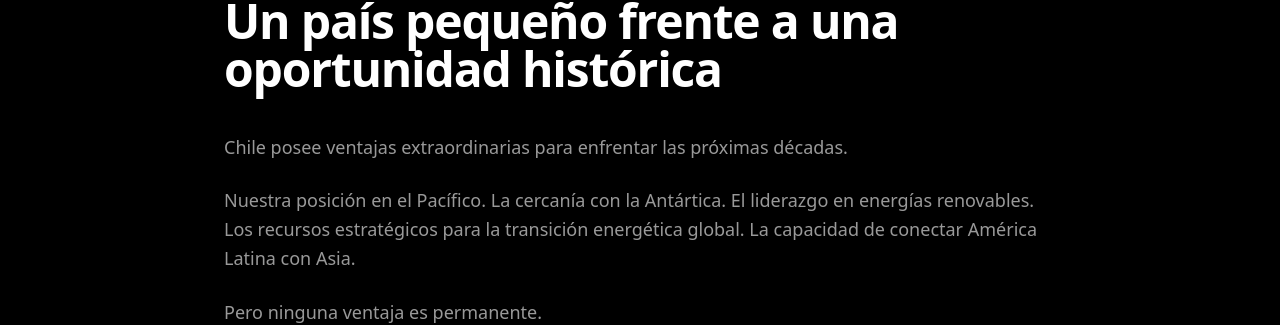
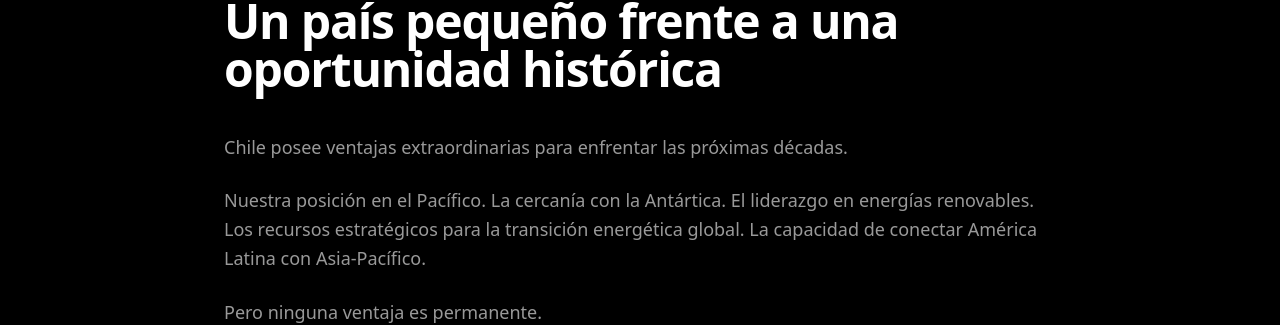
Before and after one commit to TronxGroup/Dekaelo-Media, a Next.js app: page /vision-chile-2030 in a window 1280 px wide. Shown: the part 2401-2726 px from the top of the page. Built offline with nearby package versions, Linux system fonts and the light colour scheme.

Commit message:
Update page.tsx

```diff
--- a/app/vision-chile-2030/page.tsx
+++ b/app/vision-chile-2030/page.tsx
@@ -146,7 +146,7 @@ export default function VisionChile2030Page() {
           Nuestra posición en el Pacífico. La cercanía con la Antártica. El
           liderazgo en energías renovables. Los recursos estratégicos para la
           transición energética global. La capacidad de conectar América Latina
-          con Asia.
+          con Asia-Pacífico.
         </p>
 
         <p>
@@ -292,7 +292,8 @@ export default function VisionChile2030Page() {
 
         <p>
           El contenido dejará de ser un gasto de marketing para transformarse en
-          un activo estratégico de largo plazo.
+          un activo estratégico de largo plazo. Las próximas décadas también exigirán nuevos liderazgos,
+          capaces de comunicar con transparencia, construir confianza y movilizar conocimiento.
         </p>
       </Section>
 
```
